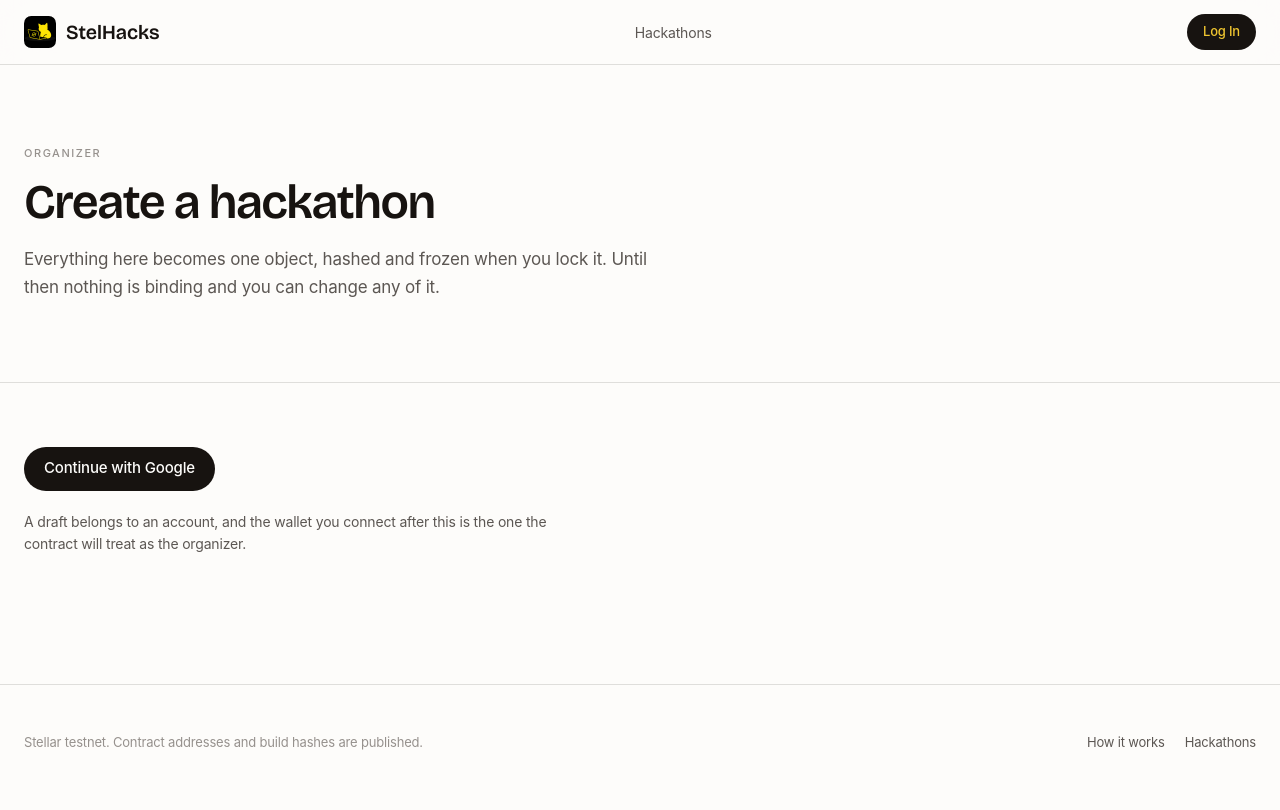
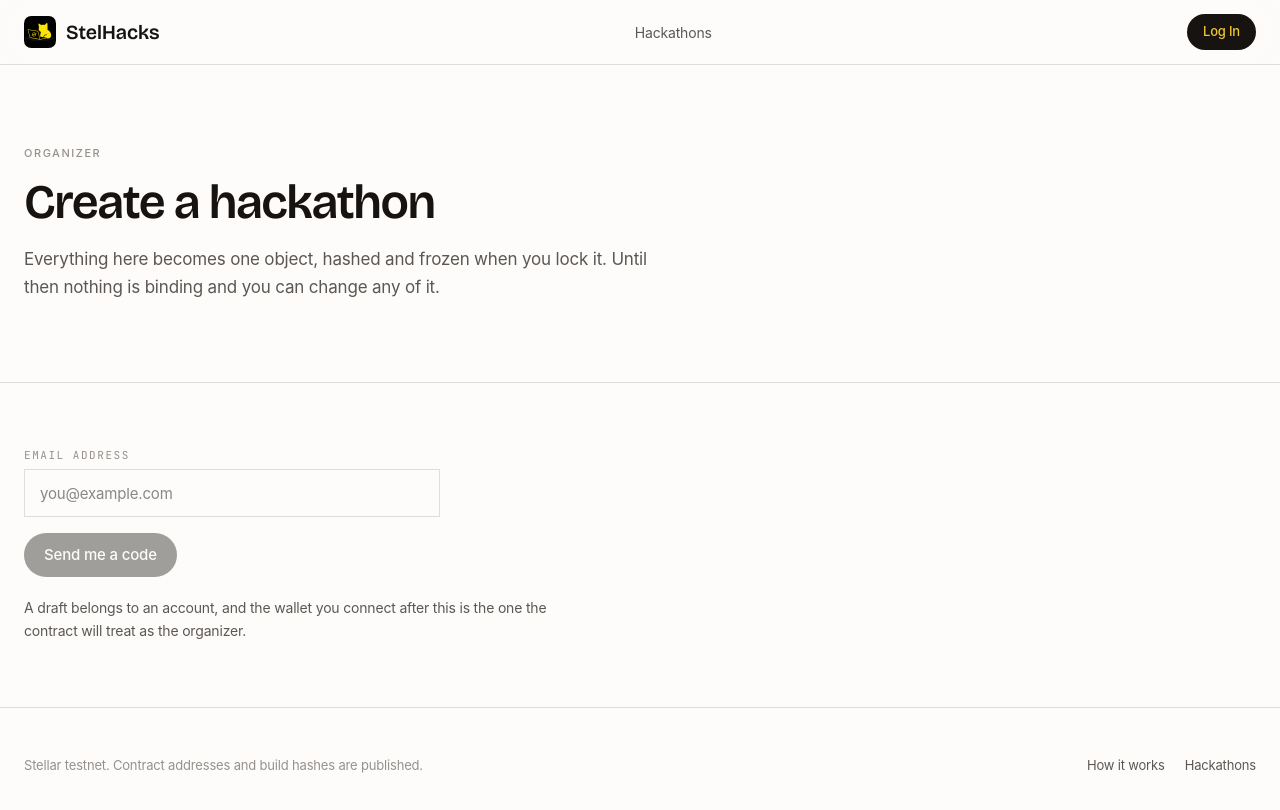
Before and after one commit to emirykl/StelHacks, a Next.js app in the folder frontend/: page /create in a window 1280 px wide. Shown: the top 810 px of the page. Built offline with nearby package versions, Linux system fonts and the light colour scheme; no server answers.

Commit message:
Send a code to whatever address somebody already reads, and drop Google

```diff
--- a/frontend/app/account/page.tsx
+++ b/frontend/app/account/page.tsx
@@ -7,7 +7,7 @@ import { authConfigured, currentUser, serverClient } from "../../lib/supabase/se
 /**
  * Your account, in the order the two halves actually depend on each other.
  *
- * Google says who you are. A wallet says what you hold. They are separate
+ * An email says who you are. A wallet says what you hold. They are separate
  * layers and neither is a login for the other, but they are not
  * interchangeable in time: a wallet is attached to a profile, so there has to
  * be a profile first.
@@ -65,8 +65,9 @@ function SignedOut() {
       <SignIn />
 
       <p className="mt-5 text-[0.875rem] leading-relaxed text-ink-soft">
-        Google is only your name. Your wallet does the signing, and you attach
-        one after this.
+        Your email is only your name. Your wallet does the signing, and you
+        attach one after this. No password: a code arrives in the message and
+        you type it back here.
       </p>
     </div>
   );
--- a/frontend/app/components/motion.tsx
+++ b/frontend/app/components/motion.tsx
@@ -1,6 +1,6 @@
 "use client";
 
-import { motion, useReducedMotion } from "framer-motion";
+import { AnimatePresence, motion, useReducedMotion } from "framer-motion";
 import type { ReactNode } from "react";
 
 /**
@@ -53,3 +53,38 @@ export function Lift({
     </motion.div>
   );
 }
+
+/**
+ * One step of a short flow replacing the one before it.
+ *
+ * The outgoing step leaves to the left and the incoming one arrives from the
+ * right, so a person who has moved forward can see that they did. `mode="wait"`
+ * matters: run together, the two steps would overlap and the taller one would
+ * push the page around while somebody was reading it.
+ */
+export function Swap({
+  step,
+  className,
+  children,
+}: {
+  step: string;
+  className?: string;
+  children: ReactNode;
+}) {
+  const still = useReducedMotion();
+
+  return (
+    <AnimatePresence mode="wait" initial={false}>
+      <motion.div
+        key={step}
+        className={className}
+        initial={still ? { opacity: 0 } : { opacity: 0, x: 12 }}
+        animate={still ? { opacity: 1 } : { opacity: 1, x: 0 }}
+        exit={still ? { opacity: 0 } : { opacity: 0, x: -12 }}
+        transition={{ duration: 0.2, ease: [0.32, 0.72, 0, 1] }}
+      >
+        {children}
+      </motion.div>
+    </AnimatePresence>
+  );
+}
--- a/frontend/app/components/session.tsx
+++ b/frontend/app/components/session.tsx
@@ -1,25 +1,63 @@
 "use client";
 
 import { useRouter } from "next/navigation";
-import { useState } from "react";
+import { useEffect, useRef, useState } from "react";
 
 import { Button } from "./primitives";
+import { Swap } from "./motion";
 import { browserClient } from "../../lib/supabase/client";
 
 /**
  * Starting and ending a session.
  *
- * Google is identity and nothing else here. It says which person is reading the
- * page; it never says which address they hold, and it can never move money. The
- * two are deliberately different layers, and a Google account with no wallet
- * attached to it can still do exactly nothing on chain.
+ * An email address is identity and nothing else here. It says which person is
+ * reading the page; it never says which address they hold, and it can never
+ * move money. The two are deliberately different layers, and an account with no
+ * wallet attached to it can still do exactly nothing on chain.
+ *
+ * Sign in used to go through Google, which meant a person could only get in if
+ * they had a Google account and we could only offer it after registering an
+ * OAuth client with a third party. A one time code sent to whatever address
+ * somebody already reads costs neither, and it is the same proof of control
+ * either way: a message arrives somewhere only they can open.
+ *
+ * The code is checked in this tab rather than followed as a link. A magic link
+ * opens wherever the mail client decides, which on a phone is a browser that is
+ * not the one holding the half filled form, and the flow ends with somebody
+ * signed in on the wrong screen. Six digits typed back into the tab they
+ * started in end where they began. The link still works for anybody who
+ * prefers it; `app/auth/callback` accepts both.
  */
 
+/** Supabase refuses a second send inside a minute, so the button says so. */
+const RESEND_AFTER = 60;
+
 export function SignIn({ next = "/account" }: { next?: string }) {
-  const [going, setGoing] = useState(false);
+  const router = useRouter();
+
+  const [email, setEmail] = useState("");
+  const [code, setCode] = useState("");
+  const [sent, setSent] = useState(false);
+  const [busy, setBusy] = useState(false);
   const [refused, setRefused] = useState<string | null>(null);
+  const [wait, setWait] = useState(0);
 
-  async function go() {
+  /* Focused on arrival at the second step, because the only thing to do there
+     is type six digits and asking somebody to click the field first is asking
+     for nothing. */
+  const box = useRef<HTMLInputElement>(null);
+
+  useEffect(() => {
+    if (wait <= 0) {
+      return;
+    }
+
+    const tick = setTimeout(() => setWait(wait - 1), 1_000);
+
+    return () => clearTimeout(tick);
+  }, [wait]);
+
+  async function send() {
     const db = browserClient();
 
     if (db === null) {
@@ -27,35 +65,162 @@ export function SignIn({ next = "/account" }: { next?: string }) {
       return;
     }
 
-    setGoing(true);
+    setBusy(true);
+    setRefused(null);
 
-    const { error } = await db.auth.signInWithOAuth({
-      provider: "google",
+    const { error } = await db.auth.signInWithOtp({
+      email,
       options: {
+        /* First sign in and every one after it are the same gesture. Nobody has
+           anything to register beforehand, so a separate sign up step would be
+           a form asking for a password nothing on this site would ever use. */
+        shouldCreateUser: true,
         /* Built from where the page is actually running rather than from a
-           configured base URL, so a preview deployment sends people back to
-           the preview and not to production. */
-        redirectTo: `${window.location.origin}/auth/callback?next=${encodeURIComponent(next)}`,
+           configured base URL, so a preview deployment sends people back to the
+           preview and not to production. Only used by whoever follows the link
+           instead of typing the code. */
+        emailRedirectTo: `${window.location.origin}/auth/callback?next=${encodeURIComponent(next)}`,
       },
     });
 
+    setBusy(false);
+
     if (error !== null) {
-      setGoing(false);
       setRefused(error.message);
+      return;
     }
+
+    setSent(true);
+    setWait(RESEND_AFTER);
+    setTimeout(() => box.current?.focus(), 220);
+  }
+
+  async function verify() {
+    const db = browserClient();
+
+    if (db === null) {
+      return;
+    }
+
+    setBusy(true);
+    setRefused(null);
+
+    const { error } = await db.auth.verifyOtp({ email, token: code, type: "email" });
+
+    if (error !== null) {
+      setBusy(false);
+      setCode("");
+      setRefused(error.message);
+      box.current?.focus();
+      return;
+    }
+
+    /* Refresh before navigating. Every server component on the page read the
+       session while rendering, so the page has to be asked again rather than
+       only navigated to. */
+    router.refresh();
+    router.push(next);
   }
 
   return (
-    <div className="flex flex-col gap-3">
-      <Button onClick={() => void go()} disabled={going} className="self-start">
-        {going ? "Taking you to Google" : "Continue with Google"}
-      </Button>
+    <div className="max-w-[26rem]">
+      <Swap step={sent ? "code" : "address"}>
+        {sent ? (
+          <form
+            onSubmit={(event) => {
+              event.preventDefault();
+              void verify();
+            }}
+            className="grid gap-4"
+          >
+            <label className="grid gap-1.5">
+              <span className="label text-ink-faint">Code sent to {email}</span>
 
-      {refused !== null && (
-        <p className="text-[0.875rem] text-broken">{refused}</p>
-      )}
+              <input
+                ref={box}
+                value={code}
+                onChange={(event) => setCode(event.target.value.replace(/\D/g, "").slice(0, 6))}
+                inputMode="numeric"
+                autoComplete="one-time-code"
+                placeholder="000000"
+                aria-label="The six digit code from your email"
+                className="tabular h-12 bg-paper px-4 text-[1.25rem] tracking-[0.35em] text-ink ring-1 ring-inset ring-rule outline-none transition-shadow duration-150 ease-settle focus:ring-ink"
+              />
+            </label>
+
+            <div className="flex flex-wrap items-center gap-3">
+              <Button type="submit" disabled={busy || code.length < 6}>
+                {busy ? "Checking" : "Sign in"}
+              </Button>
+
+              <Button
+                type="button"
+                intent="ghost"
+                size="sm"
+                disabled={busy || wait > 0}
+                onClick={() => void send()}
+              >
+                {wait > 0 ? `Send again in ${wait}s` : "Send again"}
+              </Button>
+
+              <Button
+                type="button"
+                intent="ghost"
+                size="sm"
+                disabled={busy}
+                onClick={() => {
+                  setSent(false);
+                  setCode("");
+                  setRefused(null);
+                }}
+              >
+                Different address
+              </Button>
+            </div>
+
+            <Refusal message={refused} />
+          </form>
+        ) : (
+          <form
+            onSubmit={(event) => {
+              event.preventDefault();
+              void send();
+            }}
+            className="grid gap-4"
+          >
+            <label className="grid gap-1.5">
+              <span className="label text-ink-faint">Email address</span>
+
+              <input
+                value={email}
+                onChange={(event) => setEmail(event.target.value.trim())}
+                type="email"
+                autoComplete="email"
+                required
+                placeholder="you@example.com"
+                className="h-12 bg-paper px-4 text-[0.9375rem] text-ink ring-1 ring-inset ring-rule outline-none transition-shadow duration-150 ease-settle focus:ring-ink"
+              />
+            </label>
+
+            <Button type="submit" disabled={busy || email.length === 0} className="justify-self-start">
+              {busy ? "Sending a code" : "Send me a code"}
+            </Button>
+
+            <Refusal message={refused} />
+          </form>
+        )}
+      </Swap>
     </div>
   );
+}
+
+/** Whatever went wrong, said where the thing that failed is. */
+function Refusal({ message }: { message: string | null }) {
+  if (message === null) {
+    return null;
+  }
+
+  return <p className="text-[0.875rem] text-broken">{message}</p>;
 }
 
 export function SignOut() {
--- a/frontend/app/create/wizard.tsx
+++ b/frontend/app/create/wizard.tsx
@@ -100,8 +100,9 @@ export function Wizard() {
     };
 
     /* The organizer is the connected wallet, not the signed in account. The
-       contract knows nothing about Google; what it records as the organizer is
-       the address that will later lock the rules and move the phase. */
+       contract knows nothing about an email address; what it records as the
+       organizer is the address that will later lock the rules and move the
+       phase. */
     const args = await createArgs(wallet.address, draft);
 
     const outcome = await send(
```
Also changed, not shown: frontend/app/auth/callback/route.ts (+30 -5 lines), 1 other file (tests, documents, lock files or other folders).
